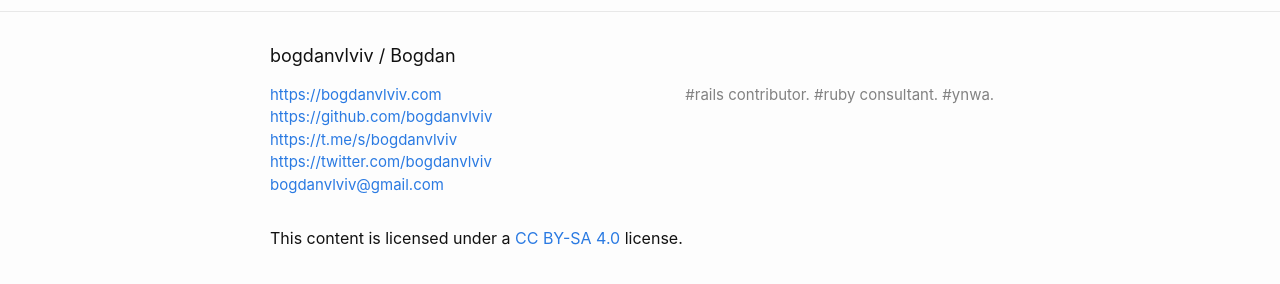
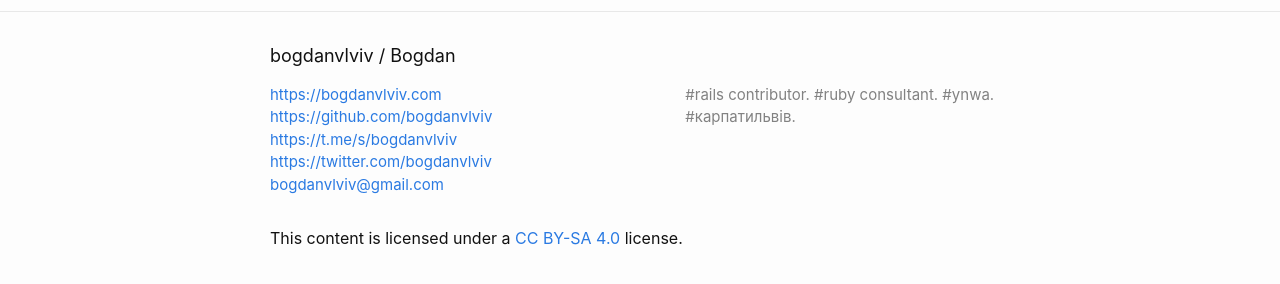
Before and after one commit to crowdpro3/bogdanvlviv.github.io, a Jekyll site: the page built from index.html, in a window 1280 px wide. Shown: the part 605-889 px from the top of the page. Built offline with Jekyll 4.4.1, drawn with Linux system fonts in a browser that asks for light colours; comment, search, counter and statistics services are not loaded.

Commit message:
Add #карпатильвів

```diff
--- a/_config.yml
+++ b/_config.yml
@@ -1,7 +1,7 @@
 # Site settings
 title: "bogdanvlviv / Bogdan"
 email: "bogdanvlviv@gmail.com"
-description: "#rails contributor. #ruby consultant. #ynwa."
+description: "#rails contributor. #ruby consultant. #ynwa. #карпатильвів."
 baseurl: ""
 url: "https://bogdanvlviv.com"
 image: "/images/main.jpg"
```
